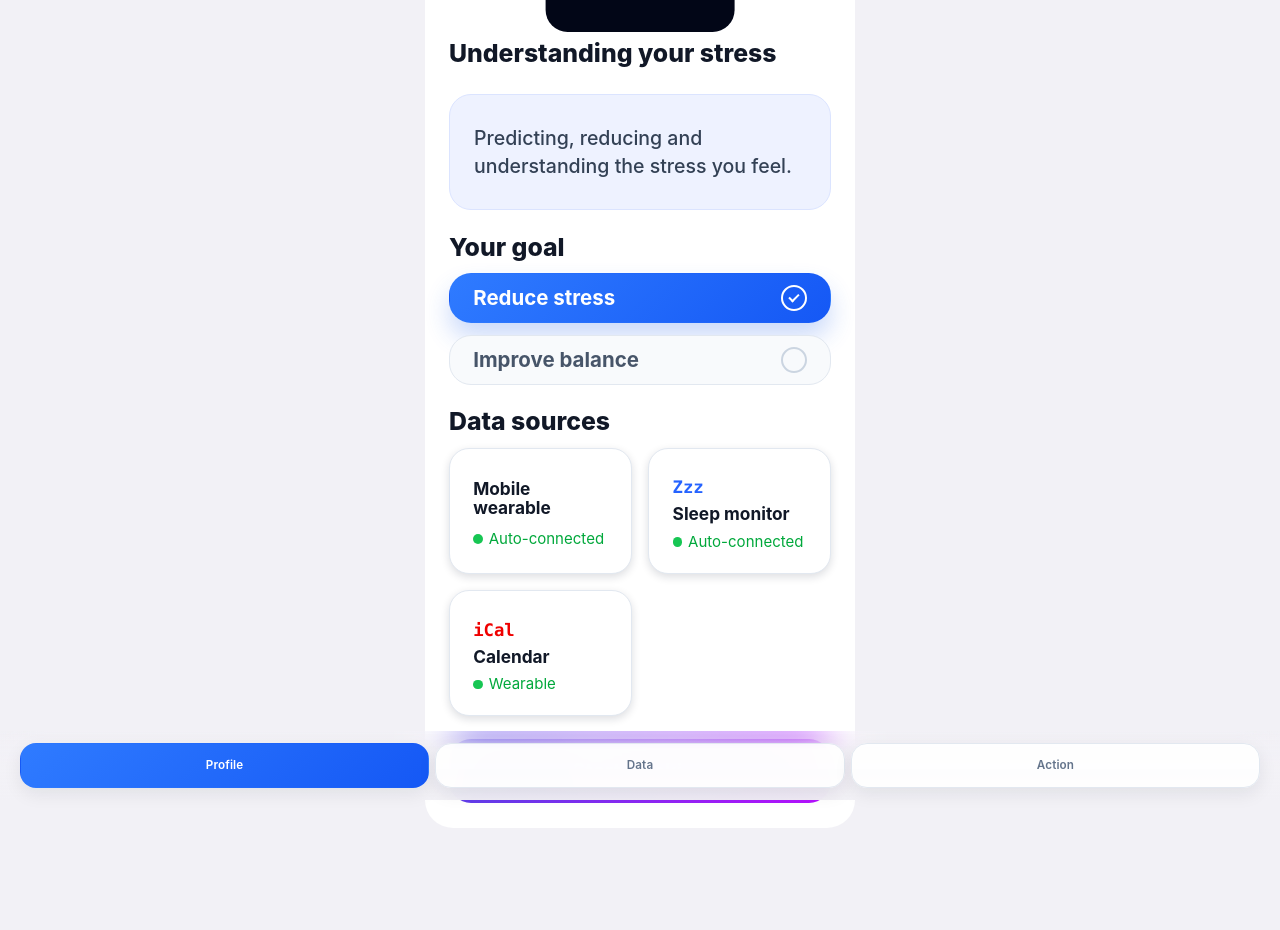
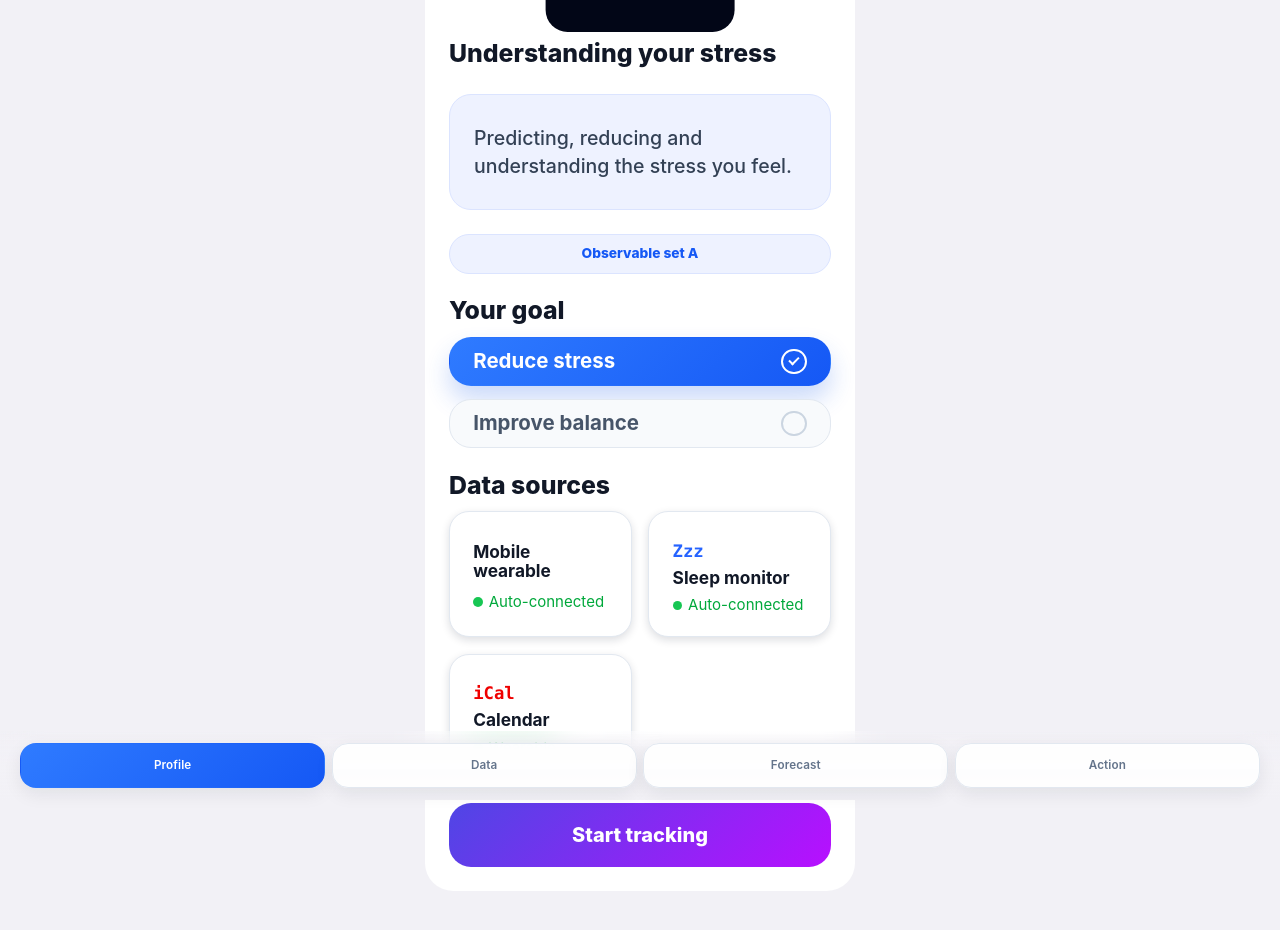
Before and after one commit to monicahardt/PDIMW_20, a Vue app: page /profile#/profile in a window 1280 px wide. Shown: the top 930 px of the page. Before the commit the page ends 908 px from the top, so only its background shows below. Built offline with nearby package versions, Linux system fonts and the light colour scheme.

Commit message:
Added weekly forecast tab, added "A/B" variant choice to profile page.

```diff
--- a/src/App.vue
+++ b/src/App.vue
@@ -4,6 +4,7 @@ import { RouterLink, RouterView } from 'vue-router'
 const tabs = [
   { to: '/profile', label: 'Profile' },
   { to: '/overview', label: 'Data' },
+  { to: '/forecast', label: 'Forecast' },
   { to: '/action', label: 'Action' },
 ]
 </script>
--- /dev/null
+++ b/src/data/observableFrameVariants.ts
@@ -0,0 +1,68 @@
+import { computed, ref } from 'vue'
+
+export type ObservableVariant = 'A' | 'B'
+
+type ObservableFrameKey = 'todayForecast' | 'weeklyStressEvents' | 'combinedForecast'
+
+type ObservableFrameConfig = {
+  src: string
+  designWidth?: number
+  scaleUp?: boolean
+}
+
+const storageKey = 'observable-frame-variant'
+
+export const observableFrameVariants: Record<ObservableVariant, Record<ObservableFrameKey, ObservableFrameConfig>> = {
+  A: {
+    todayForecast: {
+      src: 'https://observablehq.com/embed/e28495b80f916eb9?cells=mobileTodayStressForecastInteractive',
+    },
+    weeklyStressEvents: {
+      src: 'https://observablehq.com/embed/e28495b80f916eb9?cells=viewof+selectedYear%2Cviewof+selectedWeek%2Cstress_events_mobile',
+      designWidth: 375,
+      scaleUp: true,
+    },
+    combinedForecast: {
+      src: 'https://observablehq.com/embed/e28495b80f916eb9?cells=mobileCombinedStressAdvice',
+      designWidth: 375,
+      scaleUp: true,
+    },
+  },
+  B: {
+    todayForecast: {
+      src: 'https://observablehq.com/embed/e28495b80f916eb9?cells=mobileWeeklyStressForecastHeatmap',
+    },
+    weeklyStressEvents: {
+      src: 'https://observablehq.com/embed/e28495b80f916eb9?cells=viewof+selectedYear%2CrenderYearCalendar',
+      designWidth: 375,
+      scaleUp: true,
+    },
+    combinedForecast: {
+      src: 'https://observablehq.com/embed/e28495b80f916eb9?cells=mobileCombinedStressAdvice',
+      designWidth: 375,
+      scaleUp: true,
+    },
+  },
+}
+
+const readInitialVariant = (): ObservableVariant => {
+  if (typeof window === 'undefined') {
+    return 'A'
+  }
+
+  return window.localStorage.getItem(storageKey) === 'B' ? 'B' : 'A'
+}
+
+export const activeObservableVariant = ref<ObservableVariant>(readInitialVariant())
+
+export const activeObservableFrames = computed(() => (
+  observableFrameVariants[activeObservableVariant.value]
+))
+
+export const toggleObservableVariant = () => {
+  activeObservableVariant.value = activeObservableVariant.value === 'A' ? 'B' : 'A'
+
+  if (typeof window !== 'undefined') {
+    window.localStorage.setItem(storageKey, activeObservableVariant.value)
+  }
+}
--- a/src/router/index.ts
+++ b/src/router/index.ts
@@ -1,4 +1,5 @@
 import { createRouter, createWebHashHistory } from 'vue-router'
+import ForecastPage from '@/views/ForecastPage.vue'
 import Tab1Page from '@/views/Tab1Page.vue'
 import Tab2Page from '@/views/Tab2Page.vue'
 import Tab4Page from '@/views/Tab4Page.vue'
@@ -21,6 +22,11 @@ const router = createRouter({
       component: Tab2Page,
     },
     {
+      path: '/forecast',
+      name: 'forecast',
+      component: ForecastPage,
+    },
+    {
       path: '/profile',
       name: 'profile',
       component: Tab4Page,
--- a/src/style.css
+++ b/src/style.css
@@ -408,7 +408,7 @@ code {
   bottom: 0;
   width: 100%;
   display: grid;
-  grid-template-columns: repeat(3, minmax(0, 1fr));
+  grid-template-columns: repeat(4, minmax(0, 1fr));
   gap: 0.4rem;
   padding:
     0.75rem
@@ -741,6 +741,20 @@ code {
   width: 100%;
 }
 
+.variant-toggle {
+  align-self: start;
+  background: #eef2ff;
+  border: 1px solid #dbe4ff;
+  border-radius: 999px;
+  color: var(--accent-strong);
+  cursor: pointer;
+  font: inherit;
+  font-size: 0.86rem;
+  font-weight: 800;
+  min-height: 2.4rem;
+  padding: 0.55rem 0.9rem;
+}
+
 @media (min-width: 480px) {
   :root {
     --page-padding: 1.25rem;
--- /dev/null
+++ b/src/views/ForecastPage.vue
@@ -0,0 +1,30 @@
+<script setup lang="ts">
+import ObservableFrame from '@/components/ObservableFrame.vue'
+import { activeObservableFrames, activeObservableVariant } from '@/data/observableFrameVariants'
+</script>
+
+<template>
+  <section class="screen">
+    <div class="screen-copy">
+      <h1>Forecast</h1>
+      <p class="lead">
+        Compare stress patterns with calendar events for the selected week.
+      </p>
+    </div>
+
+    <section class="forecast-panel">
+      <div class="forecast-heading">
+        <p class="eyebrow">Weekly forecast</p>
+        <h2>Stress and events</h2>
+      </div>
+
+      <ObservableFrame
+        :key="`combined-${activeObservableVariant}`"
+        :src="activeObservableFrames.combinedForecast.src"
+        :design-width="activeObservableFrames.combinedForecast.designWidth"
+        :scale-up="activeObservableFrames.combinedForecast.scaleUp"
+        bare
+      />
+    </section>
+  </section>
+</template>
--- a/src/views/Tab1Page.vue
+++ b/src/views/Tab1Page.vue
@@ -1,5 +1,6 @@
 <script setup lang="ts">
 import ObservableFrame from '@/components/ObservableFrame.vue'
+import { activeObservableFrames, activeObservableVariant } from '@/data/observableFrameVariants'
 import { RouterLink } from 'vue-router'
 </script>
 
@@ -24,25 +25,16 @@ import { RouterLink } from 'vue-router'
         and before late study sessions.
       </p>
     </section>
-
       <ObservableFrame
-        src="https://observablehq.com/embed/e28495b80f916eb9?cells=mobileTodayStressForecastInteractive"
+        :key="`today-${activeObservableVariant}`"
+        :src="activeObservableFrames.todayForecast.src"
         bare
       />
       <ObservableFrame
-        src="https://observablehq.com/embed/e28495b80f916eb9@2310?cells=viewof+selectedYear%2Cviewof+selectedWeek%2Cstress_events_mobile"
-        scale-up
-        bare
-      />
-      <ObservableFrame
-        src="https://observablehq.com/embed/e28495b80f916eb9?cells=viewof%20selectedDate%2CrenderStressTimelineLegend"
-        :design-width="450"
-        scale-up
-        bare
-      />
-      <ObservableFrame
-        src="https://observablehq.com/embed/e28495b80f916eb9@2434?cells=viewof+selectedYear%2CrenderYearCalendar"
-        scale-up
+        :key="`weekly-${activeObservableVariant}`"
+        :src="activeObservableFrames.weeklyStressEvents.src"
+        :design-width="activeObservableFrames.weeklyStressEvents.designWidth"
+        :scale-up="activeObservableFrames.weeklyStressEvents.scaleUp"
         bare
       />
     </section>
--- a/src/views/Tab4Page.vue
+++ b/src/views/Tab4Page.vue
@@ -1,3 +1,7 @@
+<script setup lang="ts">
+import { activeObservableVariant, toggleObservableVariant } from '@/data/observableFrameVariants'
+</script>
+
 <template>
   <section class="screen profile-screen">
     <h1 id="goal-heading">Understanding your stress</h1>
@@ -8,6 +12,10 @@
         Predicting, reducing and understanding the stress you feel.
       </p>
     </div>
+
+    <button class="variant-toggle" type="button" @click="toggleObservableVariant">
+      Observable set {{ activeObservableVariant }}
+    </button>
 
     <section class="profile-section" aria-labelledby="goal-heading">
       <h1 id="goal-heading">Your goal</h1>
```
